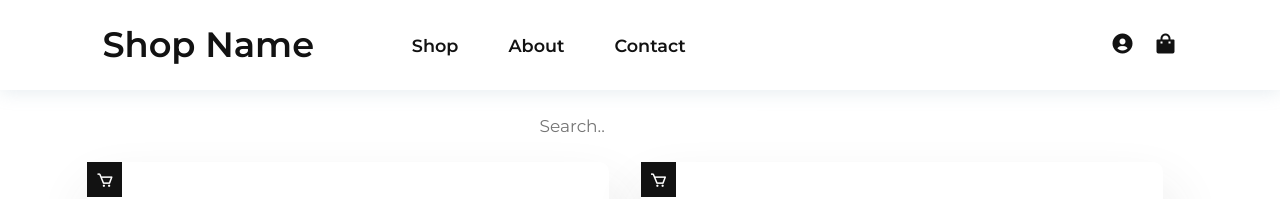
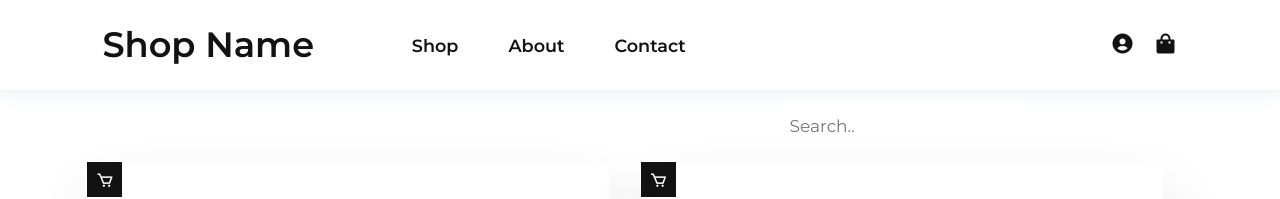
Before and after one commit to KoushaDev/shop-sample1, a plain HTML site: page root/index.html in a window 1280 px wide. Shown: the top 199 px of the page. Drawn offline with nearby package versions, Linux system fonts and the light colour scheme.

Commit message:
Update style.css

```diff
--- a/root/css/style.css
+++ b/root/css/style.css
@@ -58,7 +58,10 @@ header{
 .searchbar{
 	position: relative;
 	bottom: -77px;
-	left: -250px;
+	left: -600x;
+	border-color: #000;
+	color: #000;
+	background-color: #fff;
 }
 .searchbar input[type=text] {
 	float: right;
```
